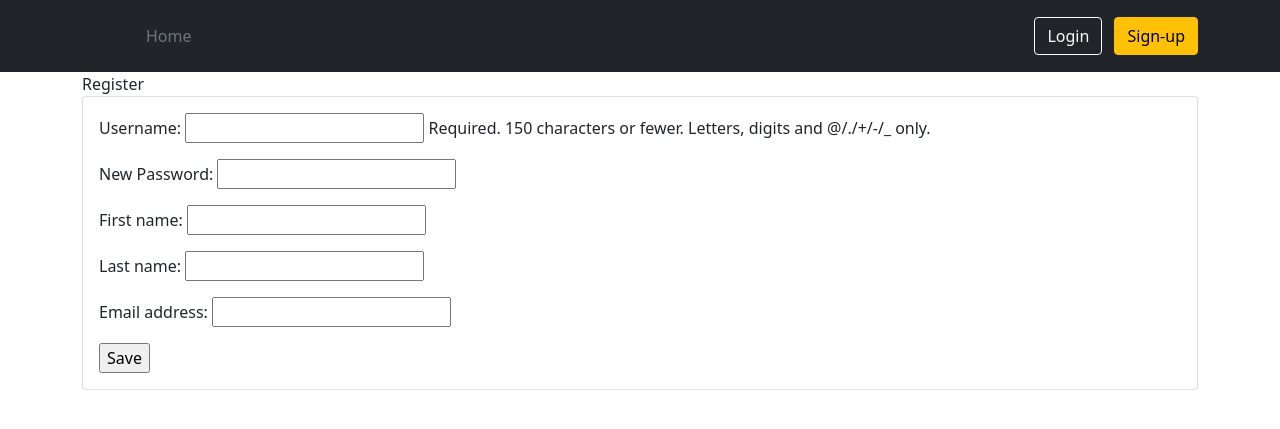
After one commit to liyocee/arxiv_publications, a Django app: page /users/register in a window 1280 px wide. The commit adds this page. Shown: the top 429 px of the page. Run offline with Django 3.2, Linux system fonts and the light colour scheme.

Commit message:
Implement user login/registration

```diff
--- a/app/config/settings.py
+++ b/app/config/settings.py
@@ -149,3 +149,7 @@ LOGGING = {
 INITIAL_SYNC_OFFSET_MONTHS = 6
 INITIAL_SYNC_FETCH_INTERVAL_DAYS = 2
 ARXIV_BASE_URL = 'http://export.arxiv.org/oai2'
+
+
+# Auth
+LOGIN_REDIRECT_URL = '/'
--- a/app/config/urls.py
+++ b/app/config/urls.py
@@ -4,5 +4,6 @@ from django.urls.conf import include
 
 urlpatterns = [
     path('', include('articles.urls', namespace='articles')),
+    path('users/', include('users.urls', namespace='users')),
     path('admin/', admin.site.urls),
 ]
--- a/app/templates/header.html
+++ b/app/templates/header.html
@@ -12,8 +12,8 @@
             </ul>
 
             <div class="text-end">
-                <button type="button" class="btn btn-outline-light me-2">Login</button>
-                <button type="button" class="btn btn-warning">Sign-up</button>
+                <a href="{% url 'users:login' %}"  type="button" class="btn btn-outline-light me-2">Login</a>
+                <a href="{% url 'users:register' %}" type="button" class="btn btn-warning">Sign-up</a>
             </div>
         </div>
     </div>
--- /dev/null
+++ b/app/users/forms.py
@@ -0,0 +1,33 @@
+from django import forms
+from django.contrib.auth.models import User
+from django.utils.translation import ugettext_lazy as _
+
+
+class UserRegistrationForm(forms.ModelForm):
+    new_password = forms.CharField(
+        label=_("New Password"), widget=forms.PasswordInput, strip=False)
+
+    def save(self, commit=True):
+        is_new_user = self.instance.pk is None
+
+        user = super(UserRegistrationForm, self).save(commit)
+
+        # new users should be made active by default
+        if is_new_user:
+            user.is_active = True
+
+        # if we had a new password set, use it
+        new_pass = self.cleaned_data['new_password']
+        if new_pass:
+            user.set_password(new_pass)
+            if commit:
+                user.save()
+
+        return user
+
+    class Meta:
+        model = User
+        fields = (
+            'username', 'new_password', 'first_name',
+            'last_name', 'email'
+        )
--- /dev/null
+++ b/app/users/templates/users/register.html
@@ -0,0 +1,12 @@
+
+{% extends 'base.html' %}
+
+{% block pre_content %} Register {% endblock pre_content %}
+
+{% block content %}
+    <form method="post" class="form">
+        {% csrf_token %}
+        {{ form.as_p }}
+        <input type="submit" value="Save">
+    </form>
+{% endblock content %}
--- /dev/null
+++ b/app/users/urls.py
@@ -0,0 +1,10 @@
+
+from django.urls import path
+
+from . import views
+
+app_name = 'users'
+urlpatterns = [
+    path('register', views.UserRegistrationView.as_view(), name='register'),
+    path('login', views.UserLoginView.as_view(), name='login'),
+]
--- a/app/users/views.py
+++ b/app/users/views.py
@@ -1,3 +1,21 @@
-from django.shortcuts import render
+from django.contrib.auth.models import User
+from django.contrib.auth.views import LoginView
+from django.http import HttpResponse
+from django.shortcuts import redirect
+from django.views.generic.edit import CreateView
 
-# Create your views here.
+from .forms import UserRegistrationForm
+
+
+class UserRegistrationView(CreateView):
+    model = User
+    form_class = UserRegistrationForm
+    template_name = 'users/register.html'
+
+    def form_valid(self, form: UserRegistrationForm) -> HttpResponse:
+        form.save()
+        return redirect('users:login')
+
+
+class UserLoginView(LoginView):
+    template_name = 'users/login.html'
```
Also changed, not shown: app/users/templates/users/login.html (added, +11 -0 lines).
